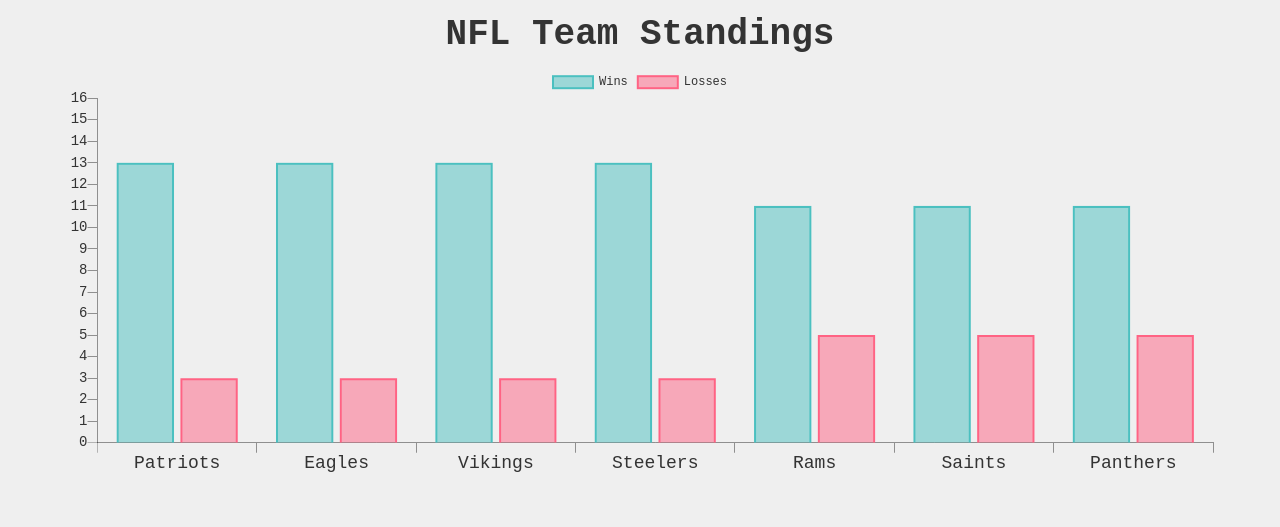
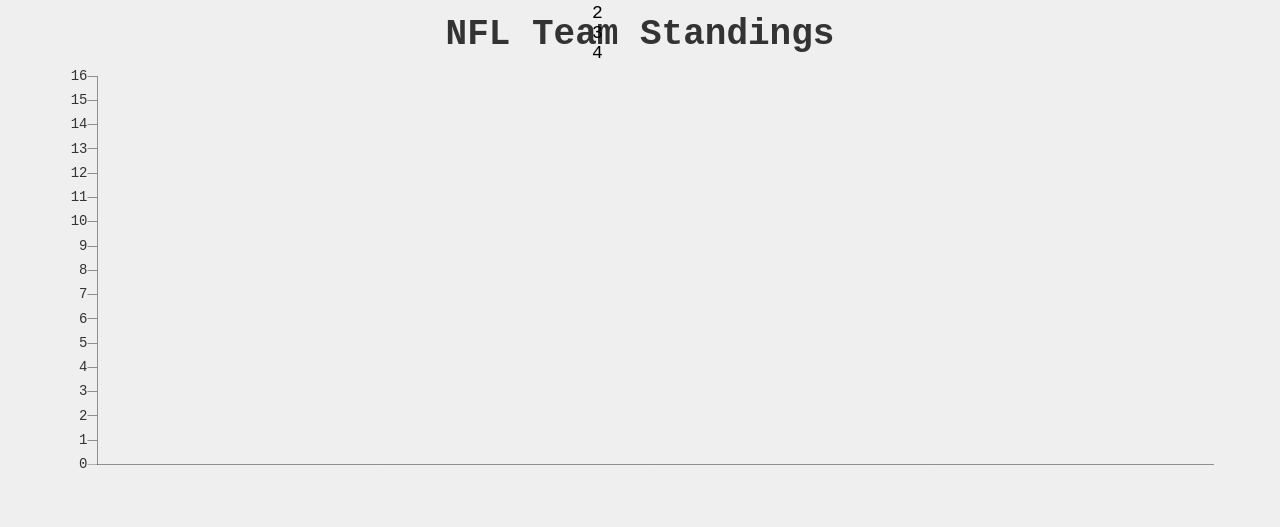
Before and after one commit to SamanthaDabble/sport, a React app: page / in a window 1280 px wide. Shown: the part 166-693 px from the top of the page. Built offline with nearby package versions, Linux system fonts and the light colour scheme.

Commit message:
correct directory layout

```diff
--- a/package.json
+++ b/package.json
@@ -1,5 +1,5 @@
 {
-  "name": "groupchartjs",
+  "name": "sport",
   "version": "0.1.0",
   "main": "index.js",
   "private": true,
--- a/src/components/App.css
+++ b/src/components/App.css
@@ -1,6 +1,10 @@
-
 .header {
    padding: 20px 0;
+	position: relative;
+}
+
+.navBar {
+	position: absolute;
 }
 
 .gradient {
--- a/src/components/App.js
+++ b/src/components/App.js
@@ -20,7 +20,25 @@
 
 class App extends Component {
 	state = {
-		charData: {}
+		charData: {
+			"labels": [],
+			"datasets": [
+				{
+					"label": "Wins",
+					"data": [],
+					"backgroundColor": "rgba(75, 192, 192, 0.5)",
+					"borderColor": "rgba(75, 192, 192, 1)",
+					"borderWidth": 2
+				},
+				{
+					"label": "Losses",
+					"data": [],
+					"backgroundColor": "rgba(255, 99, 132, 0.5)",
+					"borderColor": "rgba(255,99,132,1)",
+					"borderWidth": 2
+				}
+			]
+		}
 	}
 
 	componentWillMount() {
@@ -40,6 +58,12 @@
 				<div className='header'>
 					<div className='img-container'>
 						<img src={ logo } alt="NFL Logo" />
+						<nav className='navBar'>
+							<div>1</div>
+							<div>2</div>
+							<div>3</div>
+							<div>4</div>
+						</nav>
 					</div>
 				</div>
 				<Chart
--- a/src/components/TopTeamsContainer.js
+++ b/src/components/TopTeamsContainer.js
@@ -12,11 +12,7 @@
 
 		return (
 			<div className='topTeamsContainer' style={ topTeamsContainerStyle }>
-				<TopTeam teamName={ this.props.teams[0] } logo={ this.props.logos[0] } />
-				<TopTeam teamName={ this.props.teams[1] } logo={ this.props.logos[1] } />
-				<TopTeam teamName={ this.props.teams[2] } logo={ this.props.logos[2] } />
-				<TopTeam teamName={ this.props.teams[3] } logo={ this.props.logos[3] } />
-				<TopTeam teamName={ this.props.teams[4] } logo={ this.props.logos[4] } />
+
 			</div>
 		);
 	}
--- a/src/data.json
+++ b/src/data.json
@@ -1,35 +1,154 @@
 {
-	"labels": ["Patriots", "Eagles", "Vikings", "Steelers", "Rams", "Saints", "Panthers"],
-	"datasets": [
+	"teams": [
 		{
-			"label": "Wins",
-			"data": [
-				13,
-				13,
-				13,
-				13,
-				11,
-				11,
-				11
-			],
-			"backgroundColor": "rgba(75, 192, 192, 0.5)",
-			"borderColor": "rgba(75, 192, 192, 1)",
-			"borderWidth": 2
+			"team_name": "Patriots",
+			"logo_url": "images/newengland_patriots",
+			"wins": 13,
+			"losses": 3,
+			"total_yards": 1889,
+			"total_penalty_yards": 835,
+			"rushing": {
+				"total_rushing_yards": 1889,
+				"total_rushing_touchdowns": 16
+			},
+			"passing": {
+				"total_passing_yards": 4418,
+				"total_passing_touchdowns": 32
+			},
+			"special_teams": {
+				"total_kick_return_yards": 622,
+				"total_punt_return_yards": 263
+			},
+			"turnovers": {
+				"takeaways": {
+					"interceptions": 12,
+					"fumble_recoveries": 6
+				},
+				"giveaways": {
+					"interceptions": 8,
+					"fumble_losses": 4
+				}
+			}
 		},
 		{
-			"label": "Losses",
-			"data": [
-				3,
-				3,
-				3,
-				3,
-				5,
-				5,
-				5
-			],
-			"backgroundColor": "rgba(255, 99, 132, 0.5)",
-			"borderColor": "rgba(255,99,132,1)",
-			"borderWidth": 2
+			"team_name": "Eagles",
+			"logo_url": "images/philadelphia_eagles",
+			"wins": 13,
+			"losses": 3,
+			"total_yards": 5852,
+			"total_penalty_yards": 962,
+			"rushing": {
+				"total_rushing_yards": 2115,
+				"total_rushing_touchdowns": 9
+			},
+			"passing": {
+				"total_passing_yards": 3737,
+				"total_passing_touchdowns": 38
+			},
+			"special_teams": {
+				"total_kick_return_yards": 354,
+				"total_punt_return_yards": 259
+			},
+			"turnovers": {
+				"takeaways": {
+					"interceptions": 19,
+					"fumble_recoveries": 12
+				},
+				"giveaways": {
+					"interceptions": 9,
+					"fumble_losses": 11
+				}
+			}
+		},
+		{
+			"team_name": "Vikings",
+			"logo_url": "images/minnesota_vikings",
+			"wins": 13,
+			"losses": 3,
+			"total_yards": 5710,
+			"total_penalty_yards": 949,
+			"rushing": {
+				"total_rushing_yards": 1957,
+				"total_rushing_touchdowns": 15
+			},
+			"passing": {
+				"total_passing_yards": 3753,
+				"total_passing_touchdowns": 25
+			},
+			"special_teams": {
+				"total_kick_return_yards": 619,
+				"total_punt_return_yards": 372
+			},
+			"turnovers": {
+				"takeaways": {
+					"interceptions": 14,
+					"fumble_recoveries": 5
+				},
+				"giveaways": {
+					"interceptions": 8,
+					"fumble_losses": 6
+				}
+			}
+		},
+		{
+			"team_name": "Steelers",
+			"logo_url": "images/pittsburgh_steelers",
+			"wins": 13,
+			"losses": 3,
+			"total_yards": 6047,
+			"total_penalty_yards": 896,
+			"rushing": {
+				"total_rushing_yards": 1667,
+				"total_rushing_touchdowns": 12
+			},
+			"passing": {
+				"total_passing_yards": 4380,
+				"total_passing_touchdowns": 29
+			},
+			"special_teams": {
+				"total_kick_return_yards": 630,
+				"total_punt_return_yards": 207
+			},
+			"turnovers": {
+				"takeaways": {
+					"interceptions": 16,
+					"fumble_recoveries": 6
+				},
+				"giveaways": {
+					"interceptions": 15,
+					"fumble_losses": 5
+				}
+			}
+		},
+		{
+			"team_name": "Rams",
+			"logo_url": "images/losangeles_rams",
+			"wins": 11,
+			"losses": 5,
+			"total_yards": 5784,
+			"total_penalty_yards": 922,
+			"rushing": {
+				"total_rushing_yards": 1953,
+				"total_rushing_touchdowns": 17
+			},
+			"passing": {
+				"total_passing_yards": 3831,
+				"total_passing_touchdowns": 28
+			},
+			"special_teams": {
+				"total_kick_return_yards": 1001,
+				"total_punt_return_yards": 458
+			},
+			"turnovers": {
+				"takeaways": {
+					"interceptions": 18,
+					"fumble_recoveries": 10
+				},
+				"giveaways": {
+					"interceptions": 7,
+					"fumble_losses": 14
+				}
+			}
 		}
 	]
 }
```
Also changed, not shown: 1 other file.
